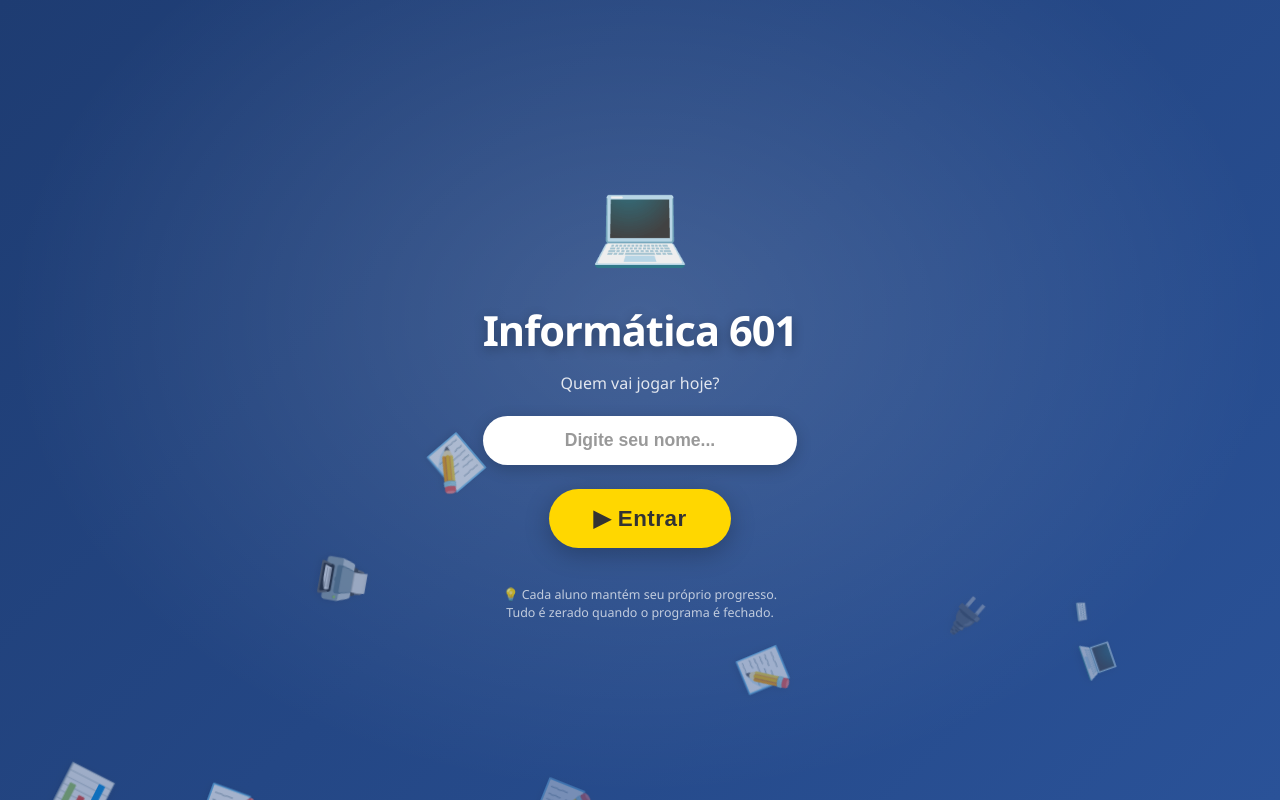
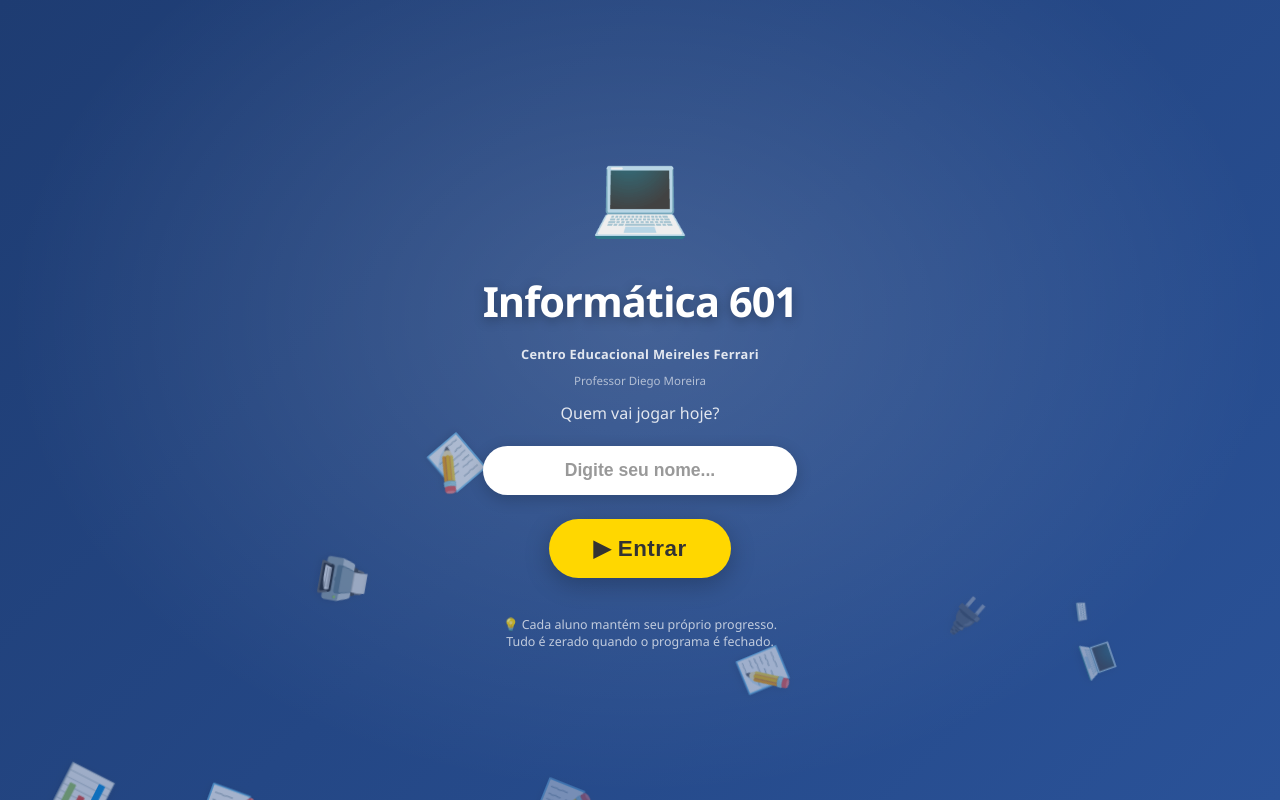
Before and after one commit to diegodepaivamoreira/jogo-informatica-601, a plain HTML site: page index.html in a window 1280 px wide. Drawn offline with Linux system fonts and the light colour scheme.

Commit message:
Adiciona identificação da escola e do professor na tela de login
Co-Authored-By: Claude Sonnet 5 <noreply@anthropic.com>

```diff
--- a/index.html
+++ b/index.html
@@ -17,6 +17,8 @@
     <div class="inicio-container">
       <div class="inicio-logo">💻</div>
       <h1 class="inicio-titulo">Informática 601</h1>
+      <p class="login-escola">Centro Educacional Meireles Ferrari</p>
+      <p class="login-professor">Professor Diego Moreira</p>
       <p class="inicio-sub">Quem vai jogar hoje?</p>
       <input type="text" id="input-nome" class="input-nome" placeholder="Digite seu nome..." maxlength="24" autocomplete="off">
       <button class="btn-comecar" id="btn-entrar">▶  Entrar</button>
--- a/style.css
+++ b/style.css
@@ -72,6 +72,8 @@ html, body { width: 100%; height: 100%; overflow: hidden; font-family: 'Segoe UI
 }
 .chip-nome:hover { background: rgba(255,255,255,.25); transform: translateY(-2px); }
 .login-aviso { font-size: .78rem; color: rgba(255,255,255,.7); max-width: 300px; margin-top: 6px; line-height: 1.4; }
+.login-escola { font-size: .8rem; font-weight: 800; color: rgba(255,255,255,.85); letter-spacing: .3px; margin-top: 2px; text-align: center; }
+.login-professor { font-size: .72rem; color: rgba(255,255,255,.6); margin-top: -4px; text-align: center; }
 
 /* ===== TROCAR ALUNO / PROGRESSO GERAL ===== */
 .btn-trocar {
```
